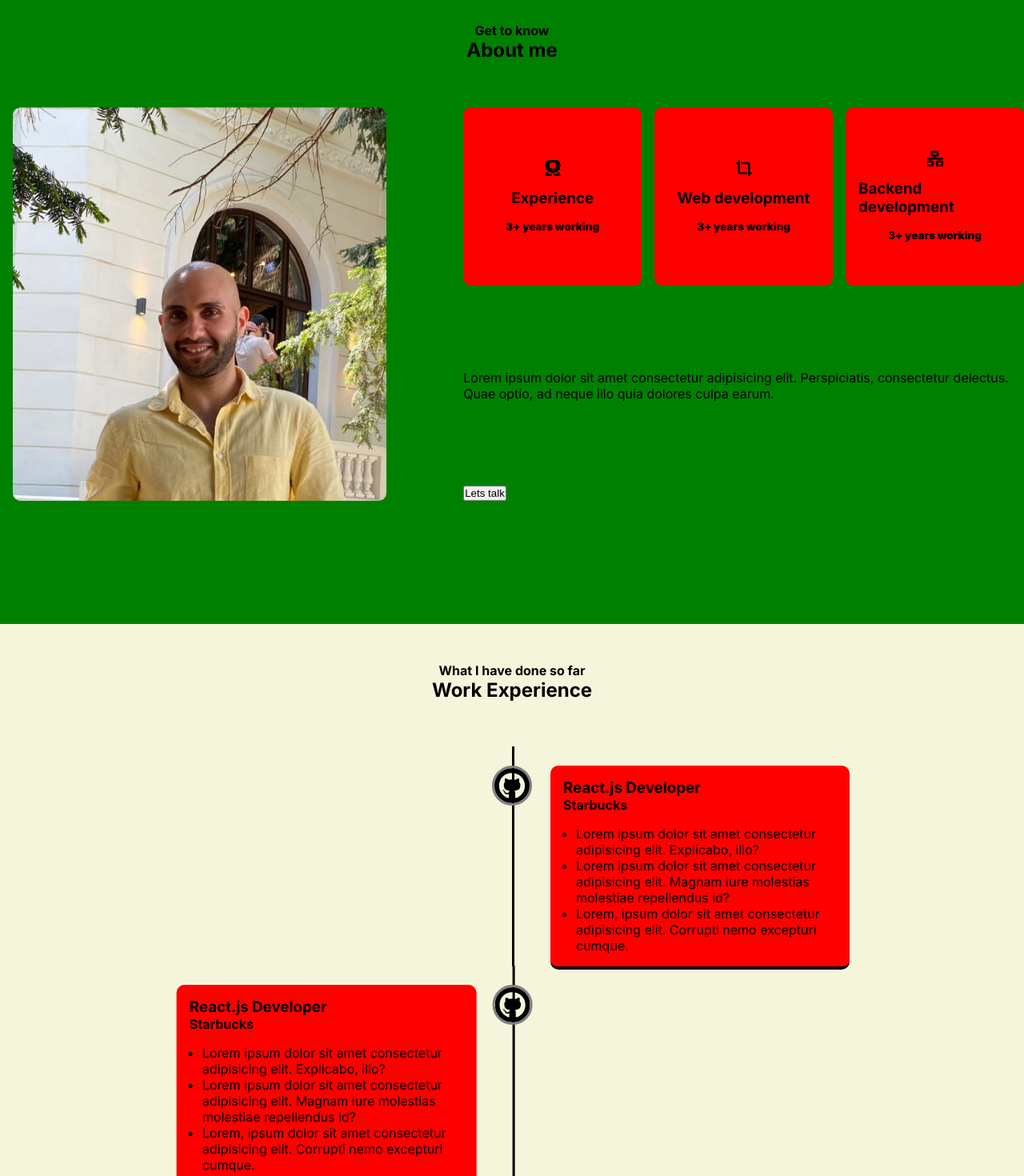
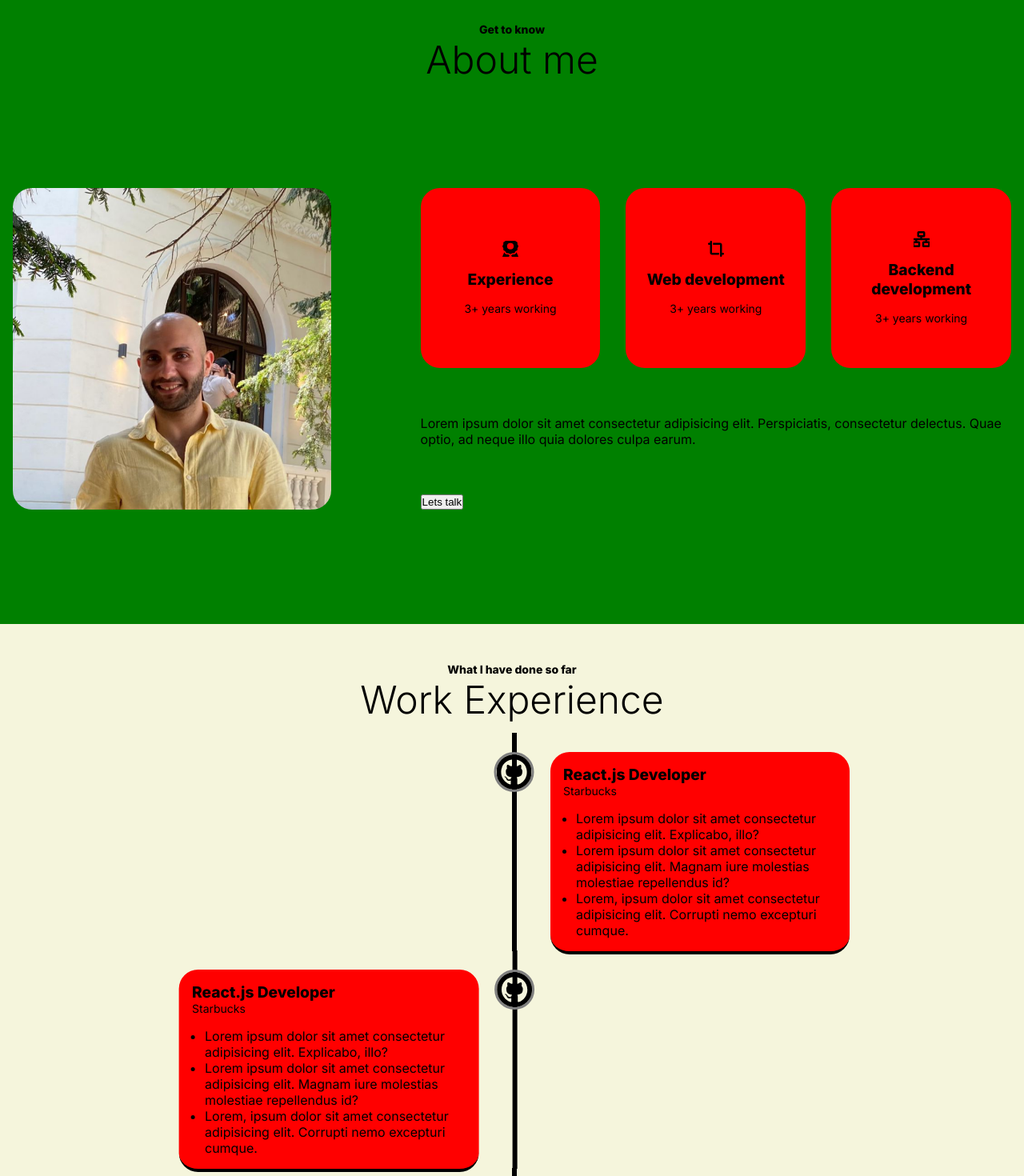
Before and after one commit to GeorgeIonita1/Portfolio, a Next.js app in the folder client/: page / in a window 1280 px wide. Shown: the part 820-2290 px from the top of the page at 80% size. Built offline with nearby package versions, Linux system fonts and the light colour scheme.

Commit message:
Typography

```diff
--- a/client/src/components/AboutMe/AboutMe.module.scss
+++ b/client/src/components/AboutMe/AboutMe.module.scss
@@ -2,14 +2,19 @@
 
 .aboutMe {
     background-color: green;
+    display: flex;
+    flex-direction: column;
+    justify-content: center;
 
     &MainContent {
         display: flex;
-        gap: 6rem;
+        gap: 7rem;
+
     }
 
     &Poster {
-        flex-basis: 40%;
+        flex-basis: 35%;
+        aspect-ratio: 1;
 
         img {
             border-radius: var(--border-radius-card);
@@ -17,7 +22,7 @@
     }
 
     &Details {
-        flex-basis: 60%;
+        flex-basis: 65%;
         display: flex;
         flex-direction: column;
         align-items: flex-start;
@@ -27,7 +32,7 @@
     &Cards {
         display: flex;
         justify-content: space-between;
-        gap: 1rem;
+        gap: 2rem;
         width: 100%;
     }
 
@@ -42,6 +47,11 @@
         gap: 1rem;
         padding: 1rem;
         border-radius: var(--border-radius-card);
+        max-width: rem(260);
+
+        h3 {
+            text-align: center;
+        }
 
         &Image {
             width: rem(20);
--- a/client/src/components/AboutMe/AboutMe.tsx
+++ b/client/src/components/AboutMe/AboutMe.tsx
@@ -13,10 +13,10 @@ export default function AboutMe() {
     return (
         <section className={styles.aboutMe}>
             <div className='title-container'>
-                <h4>Get to know</h4>
+                <h5>Get to know</h5>
                 <h2>About me</h2>
             </div>
-            <div className={`${styles.aboutMeMainContent} vertically-centered`}>
+            <div className={styles.aboutMeMainContent}>
                 <div className={styles.aboutMePoster}>
                     <Image src={profilePicture} alt='Picture of myself' />
                 </div>
@@ -25,17 +25,17 @@ export default function AboutMe() {
                         <div className={styles.aboutMeCard}>
                             <div className={styles.aboutMeCardImage}><Image src={awardIcon} alt='Award icon' /></div>
                             <h3>Experience</h3>
-                            <small>3+ years working</small>
+                            <h4>3+ years working</h4>
                         </div>
                         <div className={styles.aboutMeCard}>
                             <div className={styles.aboutMeCardImage}><Image src={webIcon} alt='Web icon' /></div>
                             <h3>Web development</h3>
-                            <small>3+ years working</small>
+                            <h4>3+ years working</h4>
                         </div>
                         <div className={styles.aboutMeCard}>
                             <div className={styles.aboutMeCardImage}><Image src={backendIcon} alt='Backend icon' /></div>
                             <h3>Backend development</h3>
-                            <small>3+ years working</small>
+                            <h4>3+ years working</h4>
                         </div>
                     </div>
                     <p>Lorem ipsum dolor sit amet consectetur adipisicing elit.
--- a/client/src/components/Contact/Contact.tsx
+++ b/client/src/components/Contact/Contact.tsx
@@ -3,9 +3,11 @@ import styles from './Contact.module.scss';
 export default function Contact() {
     return (
         <section className={styles.contact}>
+            <div className='title-container'>
+                <h5>Get in touch</h5>
+                <h2>Contact</h2>
+            </div>
             <div className={styles.contactForm}>
-                <h4>Get in touch</h4>
-                <h2>Contact</h2>
                 <form>
                     <label>
                         Your Name
--- a/client/src/components/Experience/Experience.module.scss
+++ b/client/src/components/Experience/Experience.module.scss
@@ -4,8 +4,6 @@
     background-color: beige;
 
     &Container {
-        margin-top: 5rem;
-
         > div {
             position: relative;
             background-color: red;
@@ -13,7 +11,7 @@
 
             > div {
                 @include position(absolute, $top: 0);
-                width: 3px;
+                width: rem(6);
                 height: 100%;
                 background-color: black;
             }
@@ -27,7 +25,7 @@
             }
 
             &:nth-child(even) {
-                left: calc(50% - 2.8rem);
+                left: calc(50% - 2.6rem);
                 transform: translateX(-100%);
 
                 > div {
--- a/client/src/components/Experience/Experience.tsx
+++ b/client/src/components/Experience/Experience.tsx
@@ -5,7 +5,7 @@ export default function Experience() {
     return (
         <section className={styles.experience}>
             <div className='title-container'>
-                <h4>What I have done so far</h4>
+                <h5>What I have done so far</h5>
                 <h2>Work Experience</h2>
             </div>
             <div className={styles.experienceContainer}>
--- a/client/src/components/Experience/ExperienceCard.module.scss
+++ b/client/src/components/Experience/ExperienceCard.module.scss
@@ -21,7 +21,7 @@
             transform: translateY(-100%);
             content: '';
             background-color: black;
-            width: 3px;
+            width: rem(6);
             display: block;
             height: 1.5rem;
             z-index: 5;
@@ -30,7 +30,7 @@
 
     &Image {
         position: relative;
-        transform: translateX(-50%);
+        transform: translateX(-45%);
         width: 50px;
         height: 50px;
         z-index: 2;
--- a/client/src/components/Presentation/Presentation.tsx
+++ b/client/src/components/Presentation/Presentation.tsx
@@ -7,11 +7,13 @@ import githubIcon from '../../../public/icons/github.svg';
 export default function Presentation() {
     return (
         <section className={styles.presentation}>
-            <h1>
-                <span>Hello Im</span>
-                George Ionita
-                <span>Fullstack Developer</span>
-            </h1>
+            <div className='title-container'>
+                <h1>
+                    <span>Hello Im</span>
+                    George
+                    <span>Fullstack Developer</span>
+                </h1>
+            </div>
             <div className={styles.presentationImage}>
                 <Image src={myPicture} alt='Picture of myself' />
             </div>
--- a/client/src/components/RecentWork/RecentWork.tsx
+++ b/client/src/components/RecentWork/RecentWork.tsx
@@ -4,7 +4,7 @@ export default function RecentWork() {
     return (
         <section className={styles.recentwork}>
             <div className='title-container'>
-                <h4>Recent work</h4>
+                <h5>Recent work</h5>
                 <h2>Portfolio</h2>
             </div>
             <div className={styles.recentworkContainer}>
--- a/client/src/components/SkillsOverview/SkillsOverview.tsx
+++ b/client/src/components/SkillsOverview/SkillsOverview.tsx
@@ -13,10 +13,10 @@ export default function SkillsOverview() {
     return (
         <section className={styles.skills}>
             <div className='title-container'>
-                <h4>What skills i have</h4>
+                <h5>What skills i have</h5>
                 <h2>My experience</h2>
             </div>
-            <div className={`${styles.skillsContainer} vertically-centered`}>
+            <div className={styles.skillsContainer}>
                 <div className={styles.skillsTechnical}>
                     <h3>Technical Skills</h3>
                     <div>
--- a/client/src/styles/global.scss
+++ b/client/src/styles/global.scss
@@ -34,25 +34,40 @@ section {
     max-width: rem(1500);
     min-height: 100vh;
     margin: 0 auto;
-    padding: 3rem 1rem;
+    padding: 10rem 1rem 3rem;
 }
 
 .title-container {
+    @include position(absolute, $top: 3rem, $left: 50%);
+    transform: translateX(-50%);
     text-align: center;
-}
-
-.vertically-centered {
-    @include position(absolute, $top: 50%);
-    transform: translateY(-50%);
 }
 
 // typography
 h1 {
-    font-size: rem(40);
+    font-size: 5rem;
+    font-weight: 300;
 }
 
+h2 {
+    font-size: 3rem;
+    font-weight: 300;
+}
+
+h3 {
+    font-size: clamp(1.12rem, 1.5vw, 1.5rem);
+    font-weight: 800;
+}
+
+h4 {
+    font-size: clamp(14px, 1vw, 1rem);
+    font-weight: 400;
+}
+
+h5,
 span {
     font-size: rem(14);
+    font-weight: 800;
 }
 
 small {
--- a/client/src/styles/variables.scss
+++ b/client/src/styles/variables.scss
@@ -1,5 +1,5 @@
 :root {
     --white: #ffffff;
     --navigation-background: #929792;
-    --border-radius-card: 0.62rem;
+    --border-radius-card: 1.5rem;
 }
```
